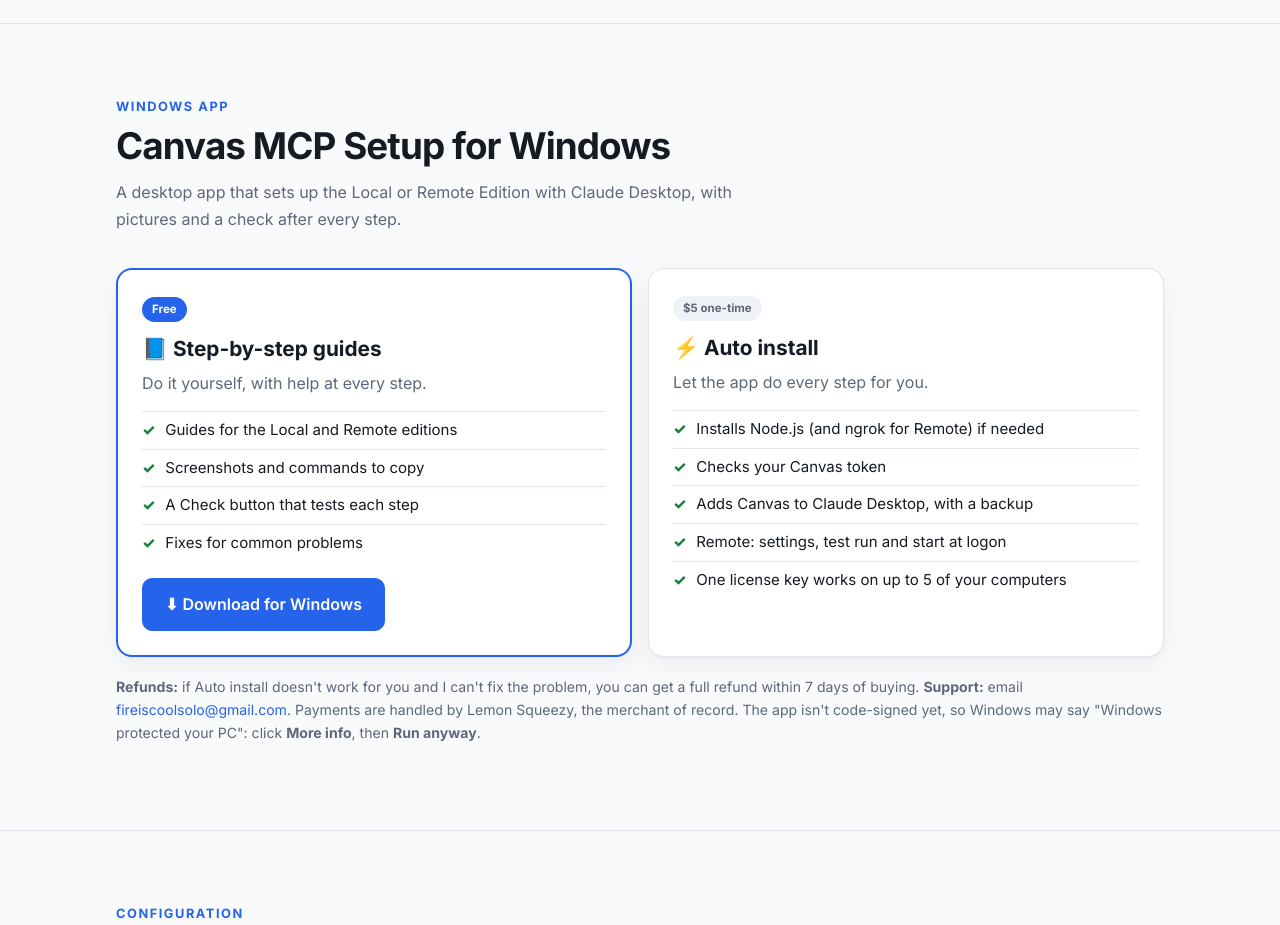
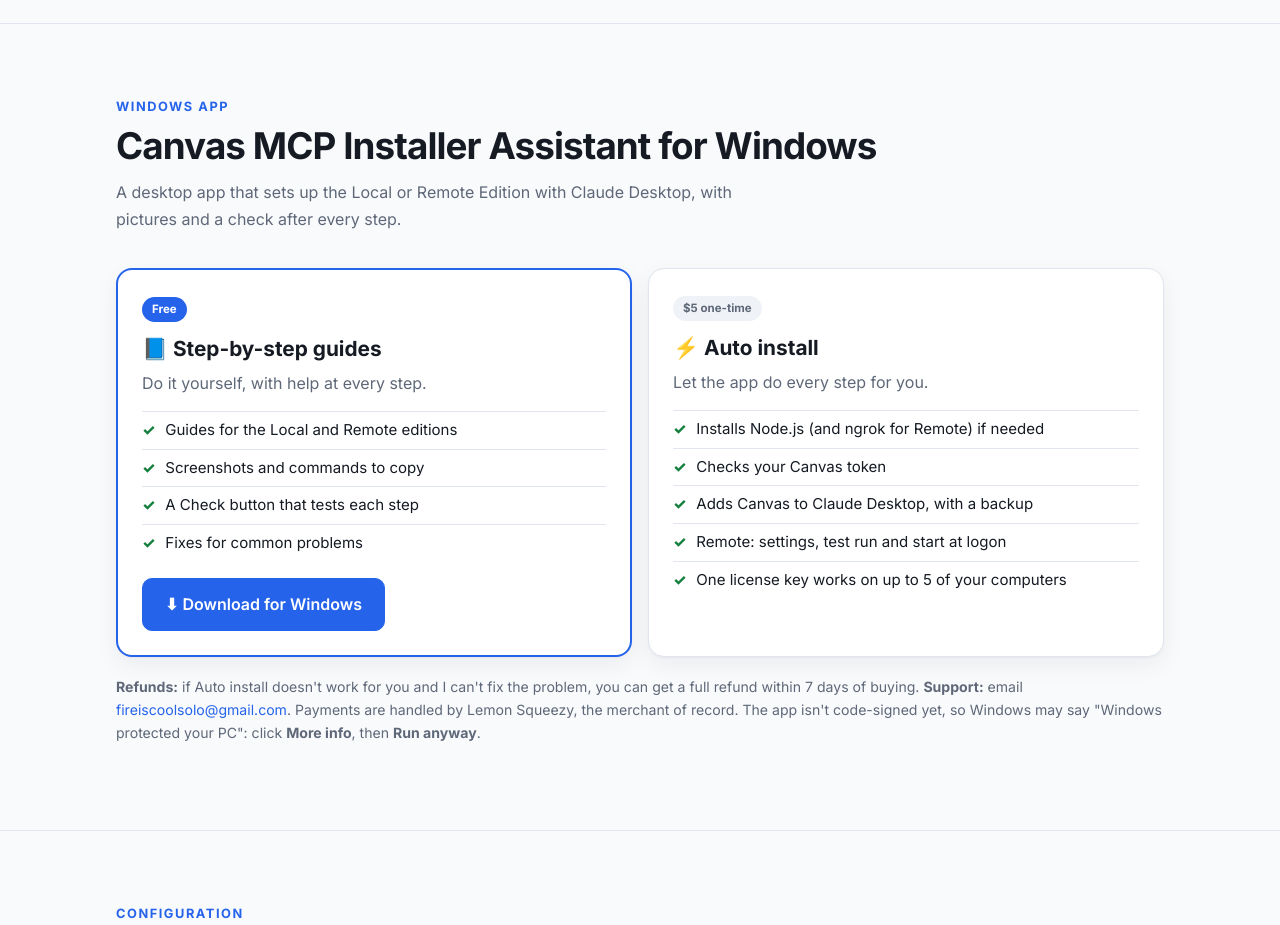
Before and after one commit to Fireiscoolsolo/canvas-lms-mcp-local, a website: page docs/index.html in a window 1280 px wide. Shown: the part 4160-5085 px from the top of the page. Drawn offline with Linux system fonts and the light colour scheme.

Commit message:
Use the setup app's new name, Canvas MCP Installer Assistant

```diff
--- a/docs/index.html
+++ b/docs/index.html
@@ -268,7 +268,7 @@
 
 <section id="app"><div class="wrap">
   <div class="eyebrow">Windows app</div>
-  <h2>Canvas MCP Setup for Windows</h2>
+  <h2>Canvas MCP Installer Assistant for Windows</h2>
   <p class="sub">A desktop app that sets up the Local or Remote Edition with Claude Desktop, with pictures and a check after every step.</p>
   <div class="compare">
     <div class="plan here">
```
Also changed, not shown: README.md.
